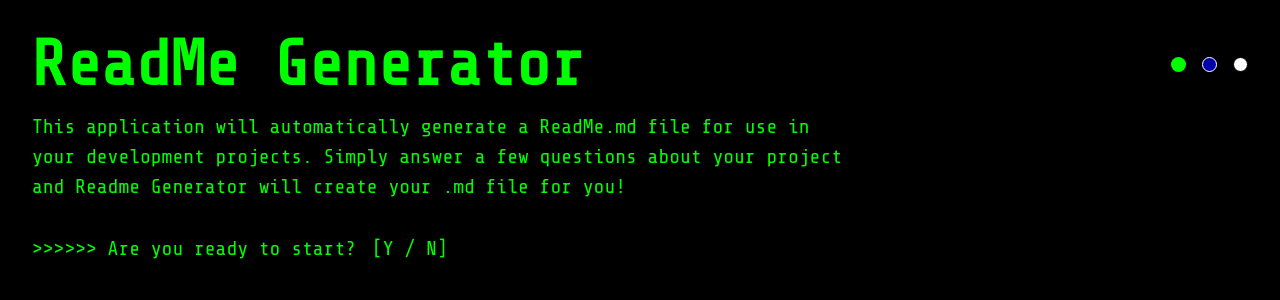
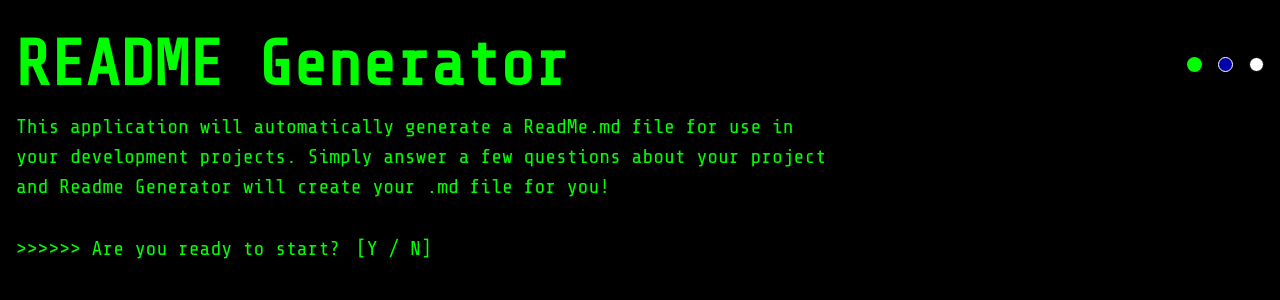
Before and after one commit to leon-luna-ray/auto-readme, a Vue app: page / in a window 1280 px wide. Shown: the top 300 px of the page. Built offline with nearby package versions, Linux system fonts and the light colour scheme.

Commit message:
set form questions to store on mounted

```diff
--- a/src/App.vue
+++ b/src/App.vue
@@ -1,7 +1,9 @@
 <template>
-  <div id="vue-app" :class="['h-screen container py-[1rem]', globalStore.theme]">
+  <div id="vue-app" :class="['py-[1rem]', globalStore.theme]">
+    <div class="container">
+
       <header class="flex justify-between items-center">
-      <h1>ReadMe Generator</h1>
+        <h1>{{ content.title }}</h1>
         <ThemeControls />
       </header>
       <main class="main flex-col-2">
@@ -12,8 +14,9 @@
             <BooleanSelector @true="formStore.setIsFormStarted" @false="reloadPage" />
           </div>
         </div>
-      <Form v-if="formStore.isFormStarted" />
+        <Form v-if="formStore.isFormStarted" :questions="content.questions" />
       </main>
+    </div>
   </div>
 </template>
 <script setup>
@@ -40,6 +43,8 @@ const reloadPage = () => {
 
 // Lifecycle
 onMounted(() => {
+  formStore.setQuestions(content.questions);
+
   setTimeout(() => {
     isReady.value = true;
   }, 2000)
--- a/src/assets/styles/base.css
+++ b/src/assets/styles/base.css
@@ -23,6 +23,9 @@
   input {
     @apply px-0;
   }
+  #vue-app {
+    @apply h-screen w-screen;
+  }
   #vue-app.hacker,
   #vue-app.hacker input {
     @apply bg-black text-hacker-green font-tech;
--- a/src/components/BooleanSelector.vue
+++ b/src/components/BooleanSelector.vue
@@ -12,23 +12,23 @@ import { computed, ref, watch, onMounted, onBeforeUnmount } from 'vue';
 
 // State
 const emit = defineEmits(['true', 'false']);
-const isSelectionMade = ref(false);
+const isComplete = ref(false);
 
 // Computed
 const isClickable = computed(() => ({
-    'hover:cursor-pointer': !isSelectionMade.value,
+    'hover:cursor-pointer': !isComplete.value,
 }))
 
 // Methods
 const handleTrue = () => {
-    if (!isSelectionMade.value) {
-        isSelectionMade.value = true;
+    if (!isComplete.value) {
+        isComplete.value = true;
         emit('true')
     }
 }
 const handleFalse = () => {
-    if (!isSelectionMade.value) {
-        isSelectionMade.value = true;
+    if (!isComplete.value) {
+        isComplete.value = true;
         emit('false')
     }
 }
@@ -41,7 +41,7 @@ const handleKeyup = (event) => {
 };
 
 // Watchers
-watch(isSelectionMade, () => {
+watch(isComplete, () => {
     window.removeEventListener('keyup', handleKeyup);
 })
 
--- a/src/components/Form.vue
+++ b/src/components/Form.vue
@@ -1,13 +1,28 @@
 <template>
-    <form @submit.prevent="e => formStore.handleSubmit(e)" class="flex flex-col gapp-y-[1rem]">
-        <label for="title">What is the project title?</label>
-        <input type="text" for="title" class="outline-none">
+    <form v-if="formStore.questions?.length" @submit.prevent="e => formStore.handleSubmit(e)" class="flex flex-col gapp-y-[1rem]">
+        <component v-for="question in formStore.questions" :is="mapTypeComponents[question.type]" :data="question">
+        </component>
     </form>
     <a id="downloadLink" style="display: none">Download</a>
 </template>
 <script setup>
 import { useFormStore } from '../stores/store'
 
+import BooleanSelector from './BooleanSelector.vue';
+import TextInput from './TextInput.vue'
+
+const props = defineProps({
+    questions: {
+        type: Array,
+        required: true,
+    }
+})
+
+const mapTypeComponents = {
+    // boolean: BooleanSelector,
+    text: TextInput,
+};
+
 // Store
 const formStore = useFormStore();
 </script>
--- /dev/null
+++ b/src/components/TextInput.vue
@@ -0,0 +1,24 @@
+<template>
+    <div class="text-input flex-col-1">
+        <label for="title">What is the project title?</label>
+        <input type="text" for="title" class="outline-none">
+    </div>
+</template>
+<script setup>
+import { computed, ref, watch, onMounted, onBeforeUnmount } from 'vue';
+
+const emit = defineEmits(['complete']);
+const porps = defineProps({
+    data: {
+        type: Object,
+        required: true,
+    }
+})
+// State
+const isComplete = ref(false);
+
+// Methods
+const setIsComplete = () => {
+    isComplete.value = true;
+}
+</script>
--- a/src/lib/content.js
+++ b/src/lib/content.js
@@ -1,10 +1,11 @@
 export const content = {
+  title: 'README Generator',
   intro:
     'This application will automatically generate a ReadMe.md file for use in your development projects. Simply answer a few questions about your project and Readme Generator will create your .md file for you!',
   ready_text: 'Are you ready to start?',
   questions: [
     {
-      type: 'input',
+      type: 'text',
       prompt: 'What is the project title?',
     },
     {
--- a/src/stores/store.js
+++ b/src/stores/store.js
@@ -19,10 +19,13 @@ export const useGlobalStore = defineStore('global', () => {
 // Form
 export const useFormStore = defineStore('form', () => {
   const isFormStarted = ref(false);
-  // Load questions into a reactive?
+  const questions = ref([]);
 
   const setIsFormStarted = () => {
     isFormStarted.value = true;
+  };
+  const setQuestions = (newQuestions) => {
+    questions.value = newQuestions;
   };
   const handleSubmit = (event) => {
     const downloadLink = document.getElementById('downloadLink');
@@ -41,7 +44,9 @@ export const useFormStore = defineStore('form', () => {
 
   return {
     isFormStarted,
+    questions,
     handleSubmit,
     setIsFormStarted,
+    setQuestions,
   };
 });
--- a/tailwind.config.js
+++ b/tailwind.config.js
@@ -3,7 +3,7 @@ export default {
   content: ['./index.html', './src/**/*.{vue,js,ts,jsx,tsx}'],
   theme: {
     container: {
-      padding: '2rem',
+      padding: '1rem',
       center: true,
     },
     extend: {
```
Lines whose indentation alone changed are shown as unchanged.
